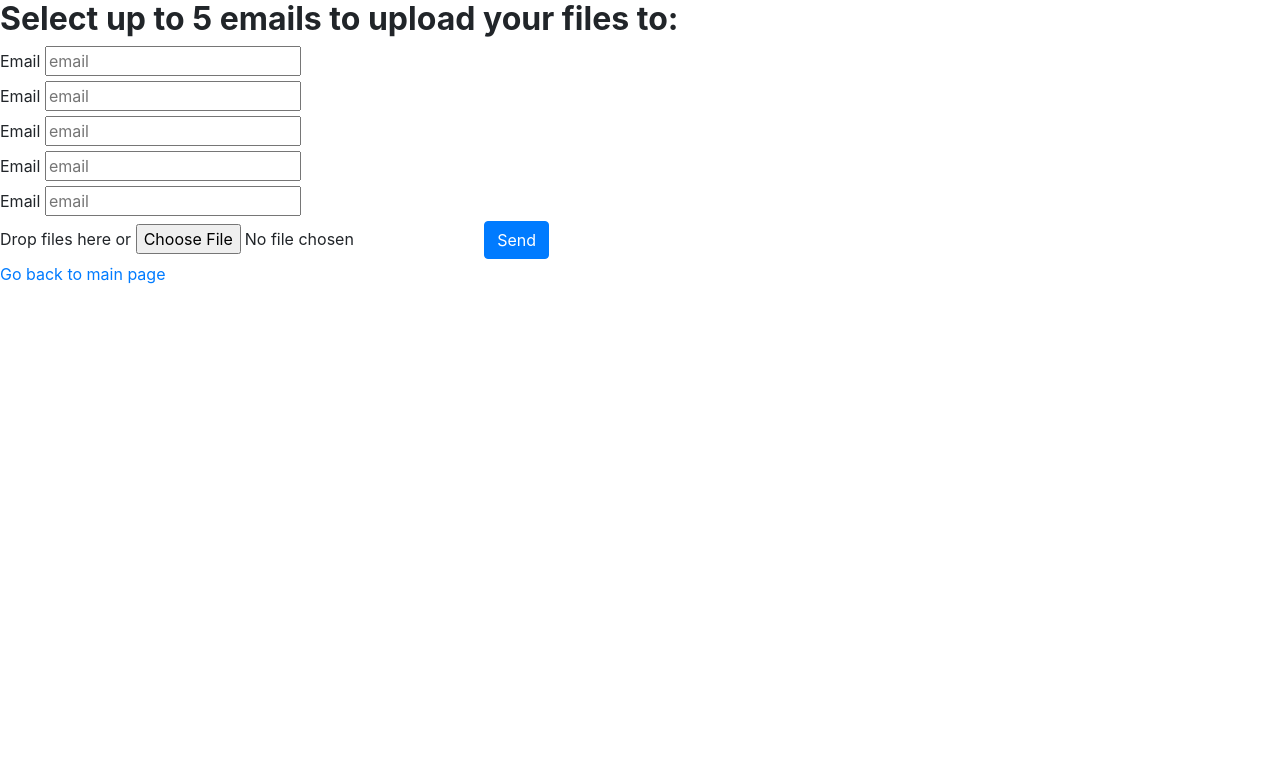
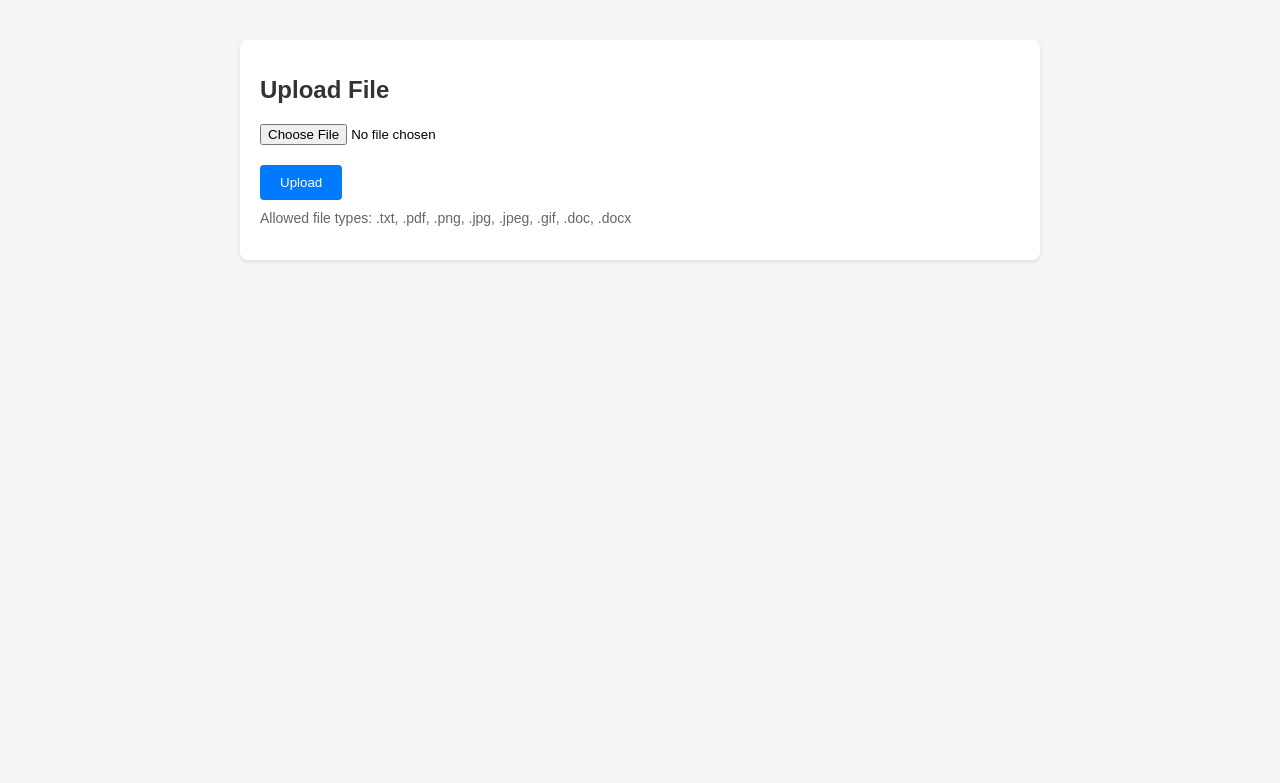
Before and after one commit to Aditya-source69/FileSharing, a Flask app: page /upload in a window 1280 px wide. Shown: the top 783 px of the page. Run offline with Flask 2, Linux system fonts and the light colour scheme.

Commit message:
Initial commit

```diff
--- a/app.py
+++ b/app.py
@@ -1,10 +1,11 @@
-from flask import Flask, render_template, request, redirect, url_for
+from flask import Flask, render_template, request, redirect, url_for, send_from_directory
 import pymysql
 import boto3
 import json
 from werkzeug.utils import secure_filename
 from werkzeug.datastructures import FileStorage
 import os
+from datetime import datetime
 
 # Use environment variables for sensitive data
 ACCESS_KEY = os.environ.get('AWS_ACCESS_KEY_ID')
@@ -17,9 +18,19 @@ USR = os.environ.get('DB_USER', 'admin')
 PASSWORD = os.environ.get('DB_PASSWORD')
 DBNAME = os.environ.get('DB_NAME', 'appdb')
 
+# Configure upload folder
+UPLOAD_FOLDER = 'uploads'
+ALLOWED_EXTENSIONS = {'txt', 'pdf', 'png', 'jpg', 'jpeg', 'gif', 'doc', 'docx'}
 
 app = Flask(__name__, static_folder="staticFiles")
+app.config['UPLOAD_FOLDER'] = UPLOAD_FOLDER
+app.config['MAX_CONTENT_LENGTH'] = 16 * 1024 * 1024  # 16MB max file size
 
+# Create uploads directory if it doesn't exist
+os.makedirs(UPLOAD_FOLDER, exist_ok=True)
+
+def allowed_file(filename):
+    return '.' in filename and filename.rsplit('.', 1)[1].lower() in ALLOWED_EXTENSIONS
 
 @app.route("/")
 def main():
@@ -33,7 +44,7 @@ def notfound():
 
 @app.route("/login")
 def login():
-    render_template("login")
+    return render_template("login.html")
 
 
 @app.route("/register")
@@ -164,9 +175,28 @@ def uploadSend():
     return render_template("/upload.html")
 
 
-@app.route("/upload", methods=["GET"])
+@app.route("/upload", methods=["GET", "POST"])
 def upload():
-    return render_template("/upload.html")
+    if request.method == 'POST':
+        if 'file' not in request.files:
+            return 'No file part', 400
+        file = request.files['file']
+        if file.filename == '':
+            return 'No selected file', 400
+        if file and allowed_file(file.filename):
+            filename = secure_filename(file.filename)
+            # Add timestamp to filename to make it unique
+            timestamp = datetime.now().strftime('%Y%m%d_%H%M%S_')
+            unique_filename = timestamp + filename
+            file.save(os.path.join(app.config['UPLOAD_FOLDER'], unique_filename))
+            file_url = request.host_url + 'uploads/' + unique_filename
+            return render_template('success.html', file_url=file_url)
+    return render_template('upload.html')
+
+
+@app.route("/uploads/<filename>")
+def uploaded_file(filename):
+    return send_from_directory(app.config['UPLOAD_FOLDER'], filename)
 
 
 @app.route("/search", methods=["POST"])
--- a/requirements.txt
+++ b/requirements.txt
@@ -1,5 +1,3 @@
 Flask==2.0.1
-pymysql==1.0.2
-boto3==1.26.137
 Werkzeug==2.0.1
 gunicorn==20.1.0
--- a/templates/upload.html
+++ b/templates/upload.html
@@ -1,75 +1,60 @@
-<DOCTYPE! html>
-  <html lang="en">
-    <head>
-      <link
-        rel="stylesheet"
-        href="https://cdn.jsdelivr.net/npm/bootstrap@4.3.1/dist/css/bootstrap.min.css"
-        integrity="sha384-ggOyR0iXCbMQv3Xipma34MD+dH/1fQ784/j6cY/iJTQUOhcWr7x9JvoRxT2MZw1T"
-        crossorigin="anonymous"
-      />
-      <link
-        rel="stylesheet"
-        type="text/css"
-        href="{{ url_for('static',filename='styles/main.css') }}"
-      />
-      <meta charset="utf-8" />
-      <title>Basic html layout example</title>
-    </head>
-    <body class="hello">
-
-      <header></header>
-      <div class="main">
-        <form
-          class="ui form"
-          action="/uploadSend"
-          method="POST"
-          enctype="multipart/form-data"
-        >
-          <div class="drop-container2">
-            <div class="style">
-            <h2 class="title">
-              <b>Select up to 5 emails to upload your files to:</b>
-            </h2>
-            <div class="email">
-              <div>
-                <label>Email</label>
-                <input type="text" name="email1" placeholder="email" /><br />
-              </div>
-              <div>
-                <label>Email</label>
-                <input type="text" name="email2" placeholder="email" /><br />
-              </div>
-              <div>
-                <label>Email</label>
-                <input type="text" name="email3" placeholder="email" /><br />
-              </div>
-              <div>
-                <label>Email</label>
-                <input type="text" name="email4" placeholder="email" /><br />
-              </div>
-              <div>
-                <label>Email</label>
-                <input type="text" name="email5" placeholder="email" /><br />
-              </div>
+<!DOCTYPE html>
+<html>
+<head>
+    <title>File Upload</title>
+    <style>
+        body {
+            font-family: Arial, sans-serif;
+            max-width: 800px;
+            margin: 0 auto;
+            padding: 20px;
+            background-color: #f5f5f5;
+        }
+        .upload-container {
+            background-color: white;
+            padding: 20px;
+            border-radius: 8px;
+            box-shadow: 0 2px 4px rgba(0,0,0,0.1);
+            margin-top: 20px;
+        }
+        .upload-title {
+            color: #333;
+            font-size: 24px;
+            margin-bottom: 20px;
+        }
+        .file-input {
+            margin: 20px 0;
+        }
+        .submit-button {
+            background-color: #007bff;
+            color: white;
+            padding: 10px 20px;
+            border: none;
+            border-radius: 4px;
+            cursor: pointer;
+        }
+        .submit-button:hover {
+            background-color: #0056b3;
+        }
+        .file-types {
+            color: #666;
+            font-size: 14px;
+            margin-top: 10px;
+        }
+    </style>
+</head>
+<body>
+    <div class="upload-container">
+        <h1 class="upload-title">Upload File</h1>
+        <form action="/upload" method="post" enctype="multipart/form-data">
+            <div class="file-input">
+                <input type="file" name="file" required>
             </div>
-
-            <label for="images" class="drop-container" id="dropcontainer">
-              <span class="drop-title">Drop files here</span>
-              or
-              <input
-                type="file"
-                name="file"
-                id="images"
-                accept="image/*"
-                required
-              />
-            </label>
-            <button class="btn btn-primary send" type="submit">Send</button>
-          </div>
+            <input type="submit" value="Upload" class="submit-button">
         </form>
-        <a href="/"> Go back to main page</a>
-      </div>
-      </div>
-    </body>
-  </html></DOCTYPE!
->
+        <p class="file-types">
+            Allowed file types: .txt, .pdf, .png, .jpg, .jpeg, .gif, .doc, .docx
+        </p>
+    </div>
+</body>
+</html>
```
Also changed, not shown: templates/success.html (added, +57 -0 lines).
